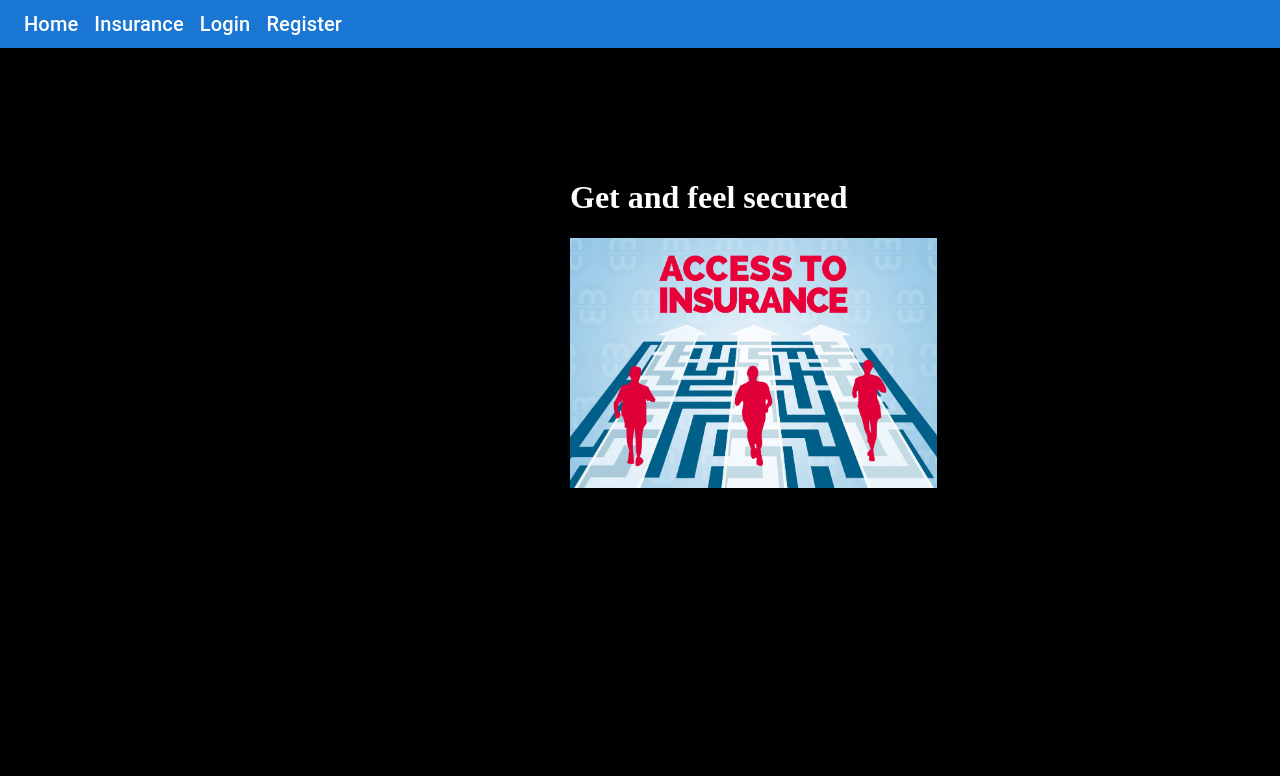
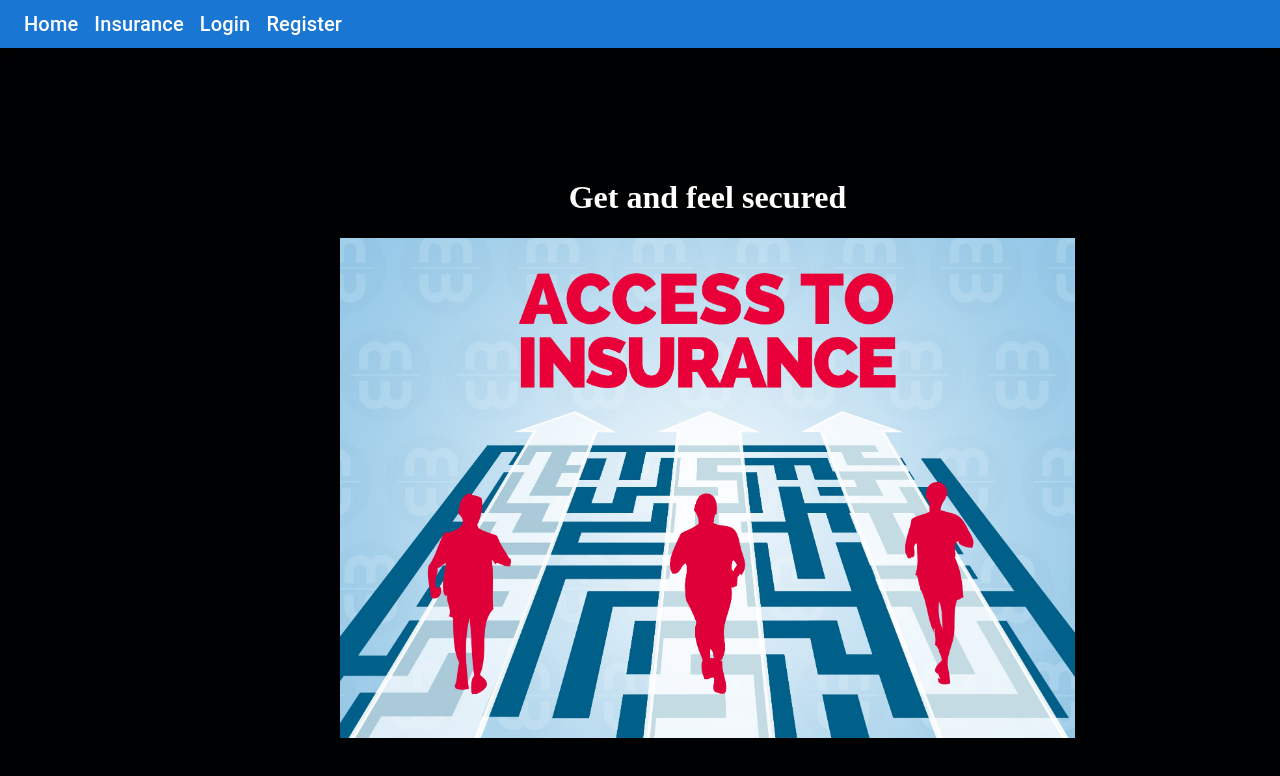
Before and after one commit to ParulSingh16/ga-project-04client, a React (Create React App) app in the folder ga-project-04client/: page / in a window 1280 px wide. Shown: the top 776 px of the page. Built offline with nearby package versions, Linux system fonts and the light colour scheme; a web font is replaced by a local one.

Commit message:
project 4 client done

```diff
--- a/ga-project-04client/src/components/common/ProviderCard.js
+++ b/ga-project-04client/src/components/common/ProviderCard.js
@@ -23,11 +23,11 @@ export default function ProviderCard({
     } else {
       //Need to do a post request here to save the insurance
       API.POST(API.ENDPOINTS.purchasedPolicies, {
-        id: "1",
+        id: "1", //id is normally self generated but, had to hard code because it throws an error if not provided.
         policy: id,
-        owner: 4,
+        owner: 4, //it should have been an id but, if not doing it this way it is somehow not generating the id on its own
         insured_product: productName,
-        insured_product_price: Number(price),
+        insured_product_price: Number(price), //using math.random from providerIndex
       })
         .then(({ data }) => {
           alert("Insurance Successfully Processed");
@@ -61,7 +61,7 @@ export default function ProviderCard({
               component="div"
               sx={{ fontSize: "30px" }}
             >
-              {policyName} Cover
+              {policyName}
             </Typography>
           </div>
           <div
--- a/ga-project-04client/src/components/common/SearchBar.js
+++ b/ga-project-04client/src/components/common/SearchBar.js
@@ -37,7 +37,7 @@ export const SearchBar = ({ getSelectedProduct }) => {
         options={productsOffered}
         classes={{
           inputRoot: classes.root,
-          popupIndicator: classes.popupIndicator,
+          popupIndicator: classes.popupIndicator, //used it to change the theme as my background is dark and needed the card to be white
         }}
         getOptionLabel={(option) => option.product}
         renderInput={(params) => (
@@ -96,6 +96,7 @@ export const SearchBar = ({ getSelectedProduct }) => {
 };
 
 const productsOffered = [
+  //created this json array for dropdown options autofill
   { product: "Iphone" },
   { product: "Car" },
   { product: "Home" },
--- a/ga-project-04client/src/styles/Home.scss
+++ b/ga-project-04client/src/styles/Home.scss
@@ -6,13 +6,14 @@
     padding-top: 160px;
     font-family: 'Rubik Puddles', cursive;
     flex-direction: column;
+    text-align: center;
     position: absolute;
     /* top: 50%; */
     left: 50%;
     margin-top: -50px;
-    margin-left: -70px;
+    margin-left: -300px;
     img{
-        height:250px;
+        height:500px;
     }
 }
 .welcome{
```
